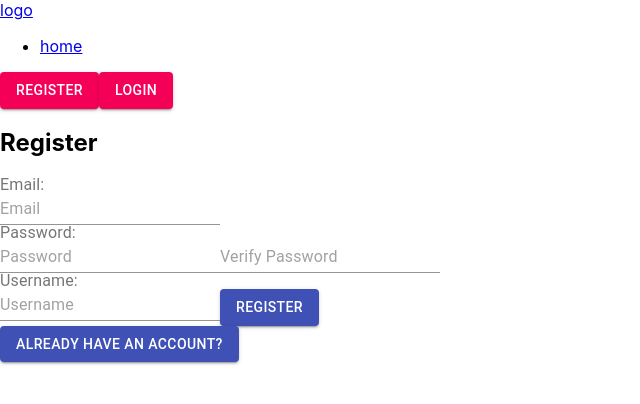
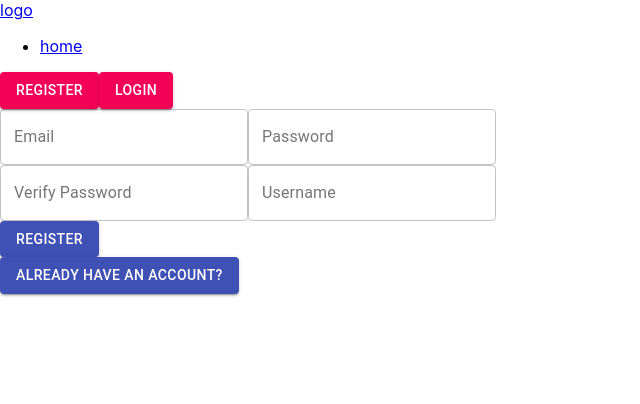
Before and after one commit to joshua-montanari/recipe-stache, a React (Create React App) app in the folder Client/: page /register in a window 1280 px wide. Shown: the top 404 px of the page, without its empty margins (0-640 px from the left). Built offline with nearby package versions, Linux system fonts and the light colour scheme; no server answers.

Commit message:
New Material ui form stuff

```diff
--- /dev/null
+++ b/Client/src/Components/Controls/Input.js
@@ -0,0 +1,19 @@
+import React from 'react'
+import { TextField } from '@material-ui/core'
+
+const Input = (props) => {
+
+    const {name, label, value, onChange,type } = props;
+    return (
+        <TextField
+            variant='outlined'
+            label={label}
+            name={name}
+            value={value}
+            onChange={onChange}
+            type={type}
+        />
+    )
+}
+
+export default Input
--- /dev/null
+++ b/Client/src/Components/useForm.js
@@ -0,0 +1,27 @@
+import React, { useState } from 'react'
+
+export function useForm(initialValues) {
+    const [values, setValues] = useState(initialValues)
+
+    const handleInputChange = (e) => {
+        const {name, value} = e.target
+        setValues({
+            ...values,
+            [name]:value
+        })
+    }
+
+    return {
+        values,
+        setValues,
+        handleInputChange
+    }
+}
+
+export function Form(props) {
+    return (
+        <form>
+            {props.children}
+        </form>
+    )
+}
--- a/Client/src/Pages/Register/Register.js
+++ b/Client/src/Pages/Register/Register.js
@@ -1,13 +1,27 @@
-import React, { useState, useContext } from 'react'
+import React, { useState, useContext, useEffect } from 'react'
 import { useHistory } from 'react-router-dom'
 import UserContext from '../../Context/UserContext'
 import InputLabel from '@material-ui/core/InputLabel'
-import Grid from '@material-ui/core/Grid'
-import TextField from '@material-ui/core/TextField'
+import  { Grid, TextField, makeStyles}  from '@material-ui/core'
 import Button from '@material-ui/core/Button'
+import Input from '../../Components/Controls/Input'
 import Axios from 'axios'
+import { useForm, Form } from '../../Components/useForm'
+
+const initialValues = {
+    email: '',
+    password: '',
+    passwordCheck: '',
+    username: ''
+}
 
 const Register = () => {
+
+    const{
+        values,
+        setValues,
+        handleInputChange
+    } = useForm(initialValues)
 
     const [email, setEmail] = useState()
     const [password, setPassword] = useState()
@@ -21,45 +35,63 @@ const Register = () => {
     const login = () => history.push('/login')
 
     const submit = async (e) => {
+        console.log('submit btn works')
         e.preventDefault() // prevents page reload, so state isnt lost
-        const newUser = {email, password, passwordCheck, username}
-        await Axios.post('http://localhost:5000/users/register', newUser) //puts newUser object into the database using the register route
+        // const newUser = {values}
+        await Axios.post('http://localhost:5000/users/register', values) //puts newUser object into the database using the register route
 
-        const loginRes = await Axios.post('http://localhost:5000/users/login', {email, password})  //logs in the newly registed user, which also generates a jwt, in which will be stored in local stroage
+        // const loginRes = await Axios.post('http://localhost:5000/users/login', {email, password})  //logs in the newly registed user, which also generates a jwt, in which will be stored in local stroage
 
         //sets context for whole app
-        setUserData({
-            token: loginRes.data.token,
-            user: loginRes.data.user
-        })
-        //sets jwt in localstorage
-        localStorage.setItem('auth-token', loginRes.data.token)
+        // setUserData({
+        //     token: loginRes.data.token,
+        //     user: loginRes.data.user
+        // })
+        // //sets jwt in localstorage
+        // localStorage.setItem('auth-token', loginRes.data.token)
         //goes to the home page
-        history.push('/')
+        history.push('/login')
     }
 
     return (
-        <div>
-            <Grid container spacing={3}>
-            <Grid item md={12}>
-                <h2>Register</h2>
-                <form onSubmit={submit}>
-                    <InputLabel htmlFor='register-email'>Email: </InputLabel>
-                    <TextField id='register-email' placeholder='Email' type='email' onChange={(e) => setEmail(e.target.value)}/>
-
-                    <InputLabel htmlFor='register-password'>Password: </InputLabel>
-                    <TextField id='register-password' placeholder='Password' type='password' onChange={(e) => setPassword(e.target.value)} />
-                    <TextField type='password' placeholder='Verify Password' onChange={(e) => setPasswordCheck(e.target.value)}/>
-
-                    <InputLabel htmlFor='register-username'>Username: </InputLabel>
-                    <TextField id='register-username' placeholder='Username' type='text' onChange={(e) => setUsername(e.target.value)}/>
-
-                    <Button variant='contained' color='primary' type='submit'>Register</Button>
-                </form>
+            <Grid container>
+                <Grid item xs={3}></Grid>
+                <Form onSubmit={submit}>
+                    <Grid item xs={6}>
+                        <Input
+                            label='Email'
+                            name='email'
+                            value={values.email}
+                            type='email'
+                            onChange={handleInputChange}
+                        />
+                        <Input
+                            label='Password'
+                            name='password'
+                            type='password'
+                            value={values.password}
+                            onChange={handleInputChange}
+                        />
+                        <Input
+                            label='Verify Password'
+                            name='passwordCheck'
+                            type='password'
+                            value={values.passwordCheck}
+                            onChange={handleInputChange}
+                        />
+                        <Input
+                            label='Username'
+                            name='username'
+                            type='text'
+                            value={values.username}
+                            onChange={handleInputChange}
+                        />
+                        <Button variant='contained' color='primary' type='submit'>Register</Button>
+                    </Grid>
+                </Form>
                 <Button variant='contained' color='primary' onClick={login}>Already have an account?</Button>
+                <Grid item xs={3}></Grid>
             </Grid>
-            </Grid>
-        </div>
     )
 }
 
```
